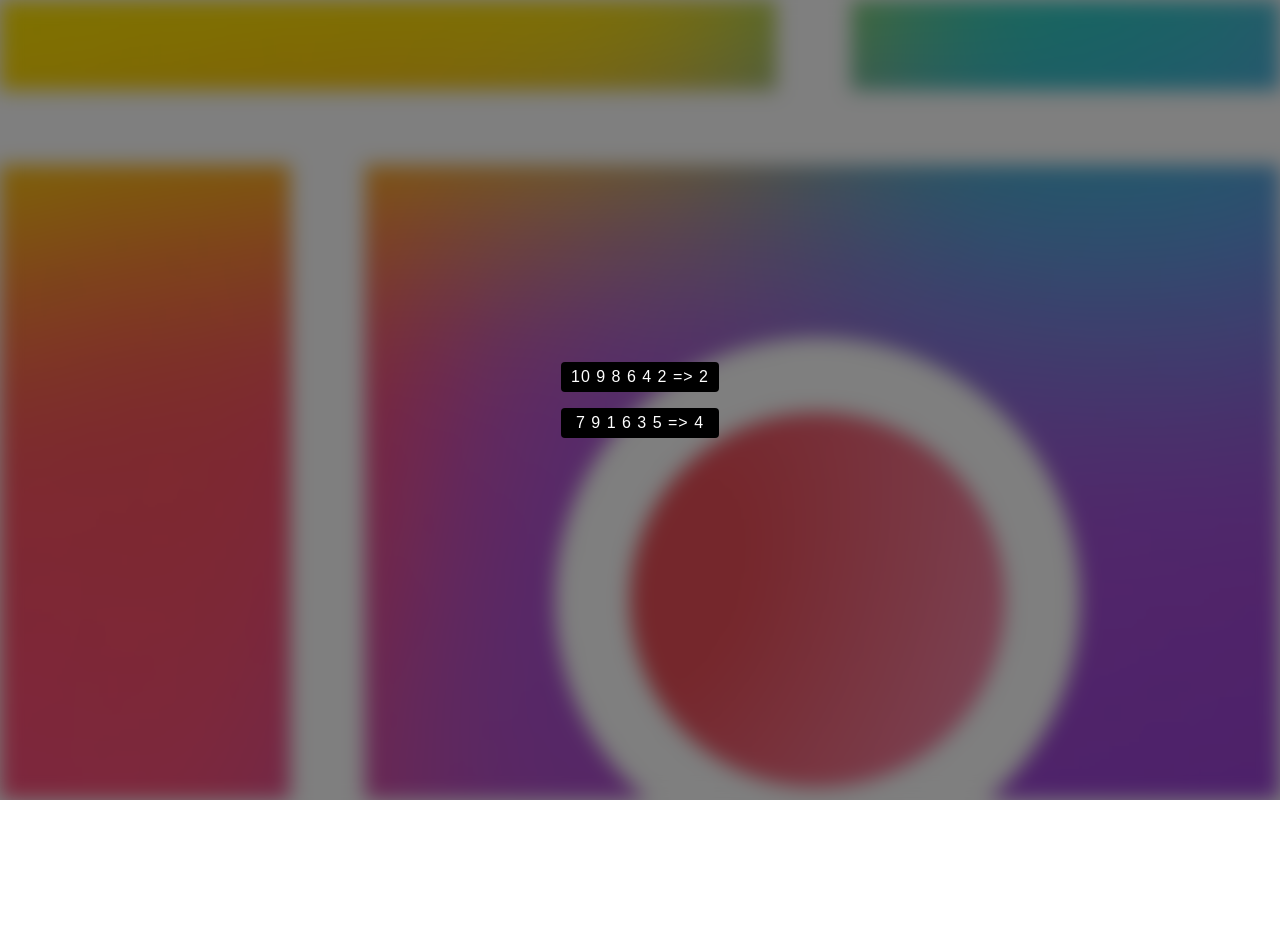
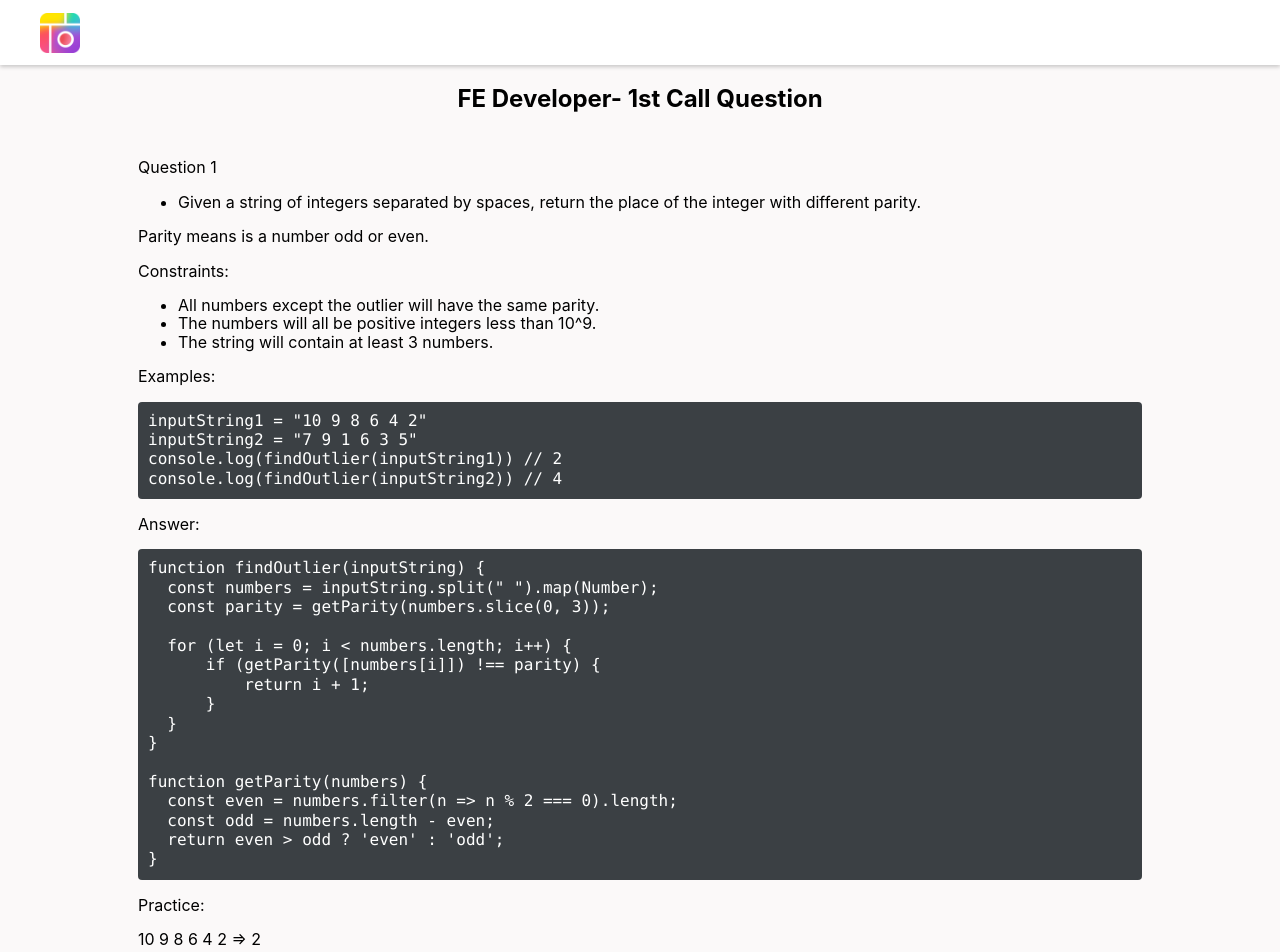
Before and after one commit to YuanShuoHsu/picCollage, a React (Create React App) app: page / in a window 1280 px wide. Shown: the top 952 px of the page. Before the commit the page ends 800 px from the top, so only its background shows below. Built offline with nearby package versions, Linux system fonts and the light colour scheme.

Commit message:
all scss modified

```diff
--- a/src/components/FindOutlier/index.module.scss
+++ b/src/components/FindOutlier/index.module.scss
@@ -1,13 +1,9 @@
+@mixin desktop {
+    @media(max-width: 768px) {
+        @content;
+    }
+}
+
 .findOutlier {
     position: relative;
-
-    &__text {
-        padding: 0 10px;
-        color: #fff;
-        font: normal normal 16px/30px sans-serif;
-        white-space: nowrap;
-        letter-spacing: 1px;
-        background: #000;
-        border-radius: 4px;
-    }
 }
--- a/src/components/FindOutlier/index.tsx
+++ b/src/components/FindOutlier/index.tsx
@@ -24,6 +24,7 @@ export default function FindOutlier() {
 
   return (
     <div className={styles.findOutlier}>
+      <p>Practice:</p>
       <p className={styles["findOutlier__text"]}>{`${inputString1} => ${findOutlier(inputString1)}`}</p>
       <p className={styles["findOutlier__text"]}>{`${inputString2} => ${findOutlier(inputString2)}`}</p>
     </div>
--- /dev/null
+++ b/src/components/Header/index.module.scss
@@ -0,0 +1,32 @@
+.header {
+    position: sticky;
+    top: 0;
+    padding: 10px 40px;
+    box-sizing: border-box;
+    height: 65px;
+    background: #fff;
+    box-shadow: 0 2px 4px rgba(0, 0, 0, 0.2);
+    display: flex;
+    justify-content: space-between;
+    align-items: center;
+    z-index: 2;
+
+    &__link {
+        text-decoration: none;
+
+        .header__logo {
+            position: relative;
+            height: 40px;
+            z-index: 1;
+            cursor: pointer;
+
+            &-image {
+                display: block;
+                width: 100%;
+                height: 100%;
+                aspect-ratio: 1/1;
+                object-fit: cover;
+            }
+        }
+    }
+}
--- /dev/null
+++ b/src/components/Header/index.tsx
@@ -0,0 +1,16 @@
+import styles from "./index.module.scss"
+
+import { Link } from "react-router-dom"
+import logo from "../../images/logo-icon.png"
+
+export default function Header() {
+    return (
+        <div className={styles.header}>
+            <Link className={styles["header__link"]} to={"https://piccollage.com/"}>
+                <div className={styles["header__logo"]}>
+                    <img className={styles["header__logo-image"]} src={logo} alt="PicCollage" />
+                </div>
+            </Link>
+        </div>
+    )
+}
--- /dev/null
+++ b/src/components/QuestionOne/index.module.scss
@@ -0,0 +1,27 @@
+@mixin desktop {
+    @media(max-width: 768px) {
+        @content;
+    }
+}
+
+.questionOne {
+    position: relative;
+    padding: 10px;
+    box-sizing: border-box;
+    width: 80%;
+    text-align: start;
+    overflow: hidden;
+
+    @include desktop() {
+        width: 100%;
+    }
+
+    pre {
+        max-width: 100%;
+        padding: 10px;
+        color: #fff;
+        background: #3B4044;
+        border-radius: 4px;
+        overflow: auto hidden;
+    }
+}
--- /dev/null
+++ b/src/components/QuestionOne/index.tsx
@@ -0,0 +1,57 @@
+import styles from "./index.module.scss"
+
+import FindOutlier from "../FindOutlier"
+
+export default function QuestionOne() {
+
+    const example = `inputString1 = "10 9 8 6 4 2"
+inputString2 = "7 9 1 6 3 5"
+console.log(findOutlier(inputString1)) // 2
+console.log(findOutlier(inputString2)) // 4
+`
+
+    const answer = `function findOutlier(inputString) {
+  const numbers = inputString.split(" ").map(Number);
+  const parity = getParity(numbers.slice(0, 3));
+
+  for (let i = 0; i < numbers.length; i++) {
+      if (getParity([numbers[i]]) !== parity) {
+          return i + 1;
+      }
+  }
+}
+
+function getParity(numbers) {
+  const even = numbers.filter(n => n % 2 === 0).length;
+  const odd = numbers.length - even;
+  return even > odd ? 'even' : 'odd';
+}
+`
+
+    return (
+        <div className={styles.questionOne}>
+            <p>Question 1</p>
+            <ul>
+                <li>Given a string of integers separated by spaces, return the place of the integer with different parity.</li>
+            </ul>
+            <p>Parity means is a number odd or even.</p>
+            <p>Constraints:</p>
+            <ul>
+                <li>All numbers except the outlier will have the same parity.</li>
+                <li>The numbers will all be positive integers less than 10^9.</li>
+                <li>The string will contain at least 3 numbers.</li>
+            </ul>
+            <p>Examples:</p>
+            <pre>
+                <code>
+                    {example}
+                </code>
+            </pre>
+            <p>Answer:</p>
+            <pre>
+                <code>{answer}</code>
+            </pre>
+            <FindOutlier/>
+        </div>
+    )
+}
--- /dev/null
+++ b/src/components/QuestionTwo/index.module.scss
@@ -0,0 +1,27 @@
+@mixin desktop {
+    @media(max-width: 768px) {
+        @content;
+    }
+}
+
+.questionTwo {
+    position: relative;
+    padding: 10px;
+    box-sizing: border-box;
+    width: 80%;
+    text-align: start;
+    overflow: hidden;
+
+    @include desktop() {
+        width: 100%;
+    }
+
+    pre {
+        max-width: 100%;
+        padding: 10px;
+        color: #fff;
+        background: #3B4044;
+        border-radius: 4px;
+        overflow: auto hidden;
+    }
+}
--- /dev/null
+++ b/src/components/QuestionTwo/index.tsx
@@ -0,0 +1,13 @@
+import styles from "./index.module.scss"
+
+export default function QuestionTwo() {
+    return (
+        <div className={styles.questionTwo}>
+            <p>Question 2</p>
+            <ul>
+                <li>If you had three months to build anything, what would it be and why?</li>
+            </ul>
+            <p>Answer:</p>
+        </div>
+    )
+}
--- a/src/pages/Home/index.module.scss
+++ b/src/pages/Home/index.module.scss
@@ -1,21 +1,12 @@
 .home {
     position: relative;
 
-    &__background {
-        height: 100vh;
-        background: url("./../../images/background.jpg") center/cover no-repeat;
-        filter: blur(10px);
-    }
-
     &__main {
-        position: absolute;
-        top: 0;
-        left: 0;
-        width: 100%;
-        height: 100vh;
-        background: rgba(0, 0, 0, 0.5);
+        position: relative;
+        min-height: calc(100vh - 65px);
+        background: #FBF9F9;
         display: flex;
-        justify-content: center;
+        flex-direction: column;
         align-items: center;
     }
 }
--- a/src/pages/Home/index.tsx
+++ b/src/pages/Home/index.tsx
@@ -1,13 +1,17 @@
 import styles from "./index.module.scss"
 
-import FindOutlier from '../../components/FindOutlier'
+import Header from "../../components/Header"
+import QuestionOne from "../../components/QuestionOne"
+import QuestionTwo from "../../components/QuestionTwo"
 
 export default function Home() {
   return (
     <div className={styles.home}>
-      <div className={styles["home__background"]}></div>
+      <Header />
       <div className={styles["home__main"]}>
-        <FindOutlier />
+        <h2>FE Developer- 1st Call Question</h2>
+        <QuestionOne />
+        <QuestionTwo />
       </div>
     </div>
   )
```
Also changed, not shown: src/images/logo-icon.png (added), src/images/logo-text.png (added).
